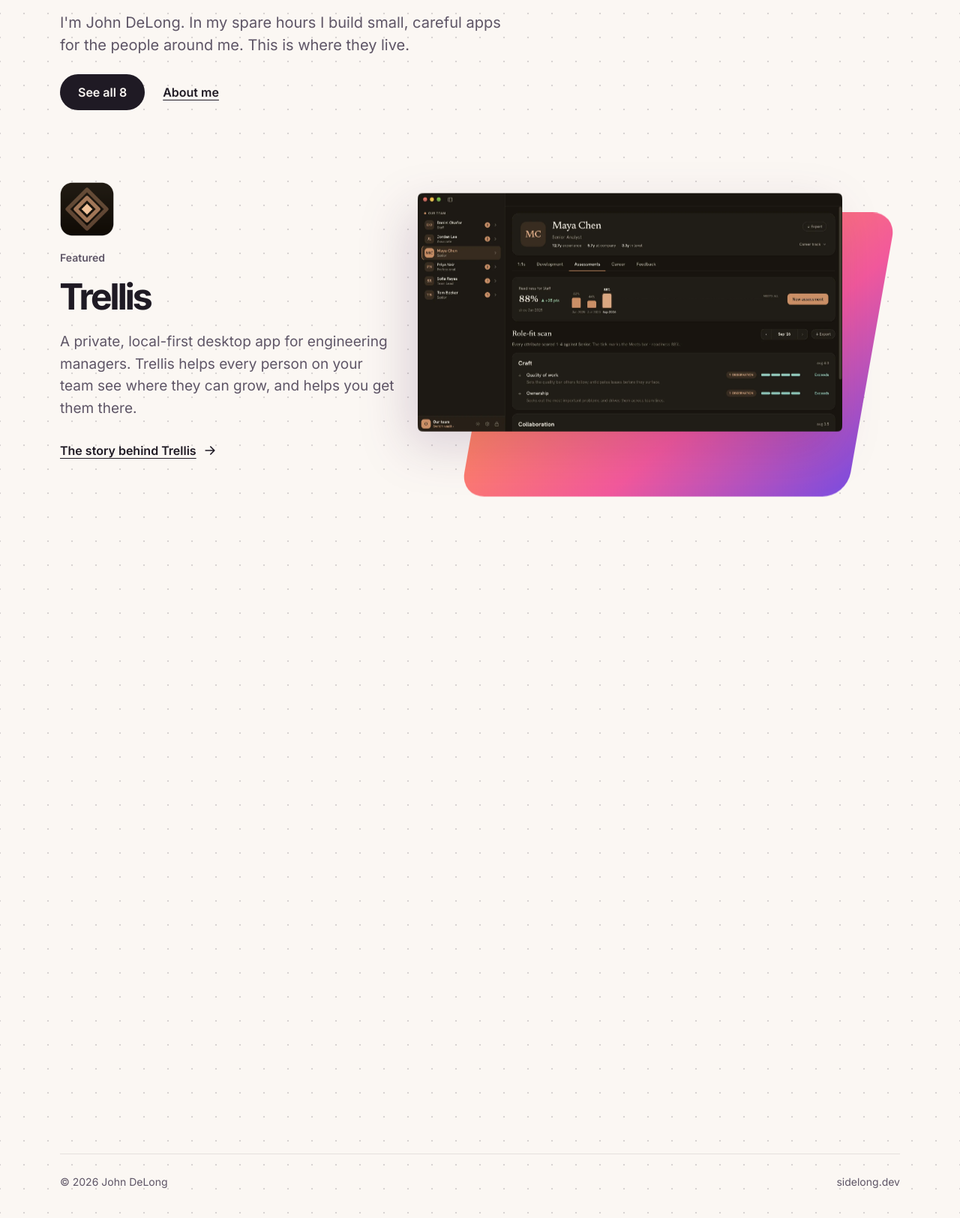
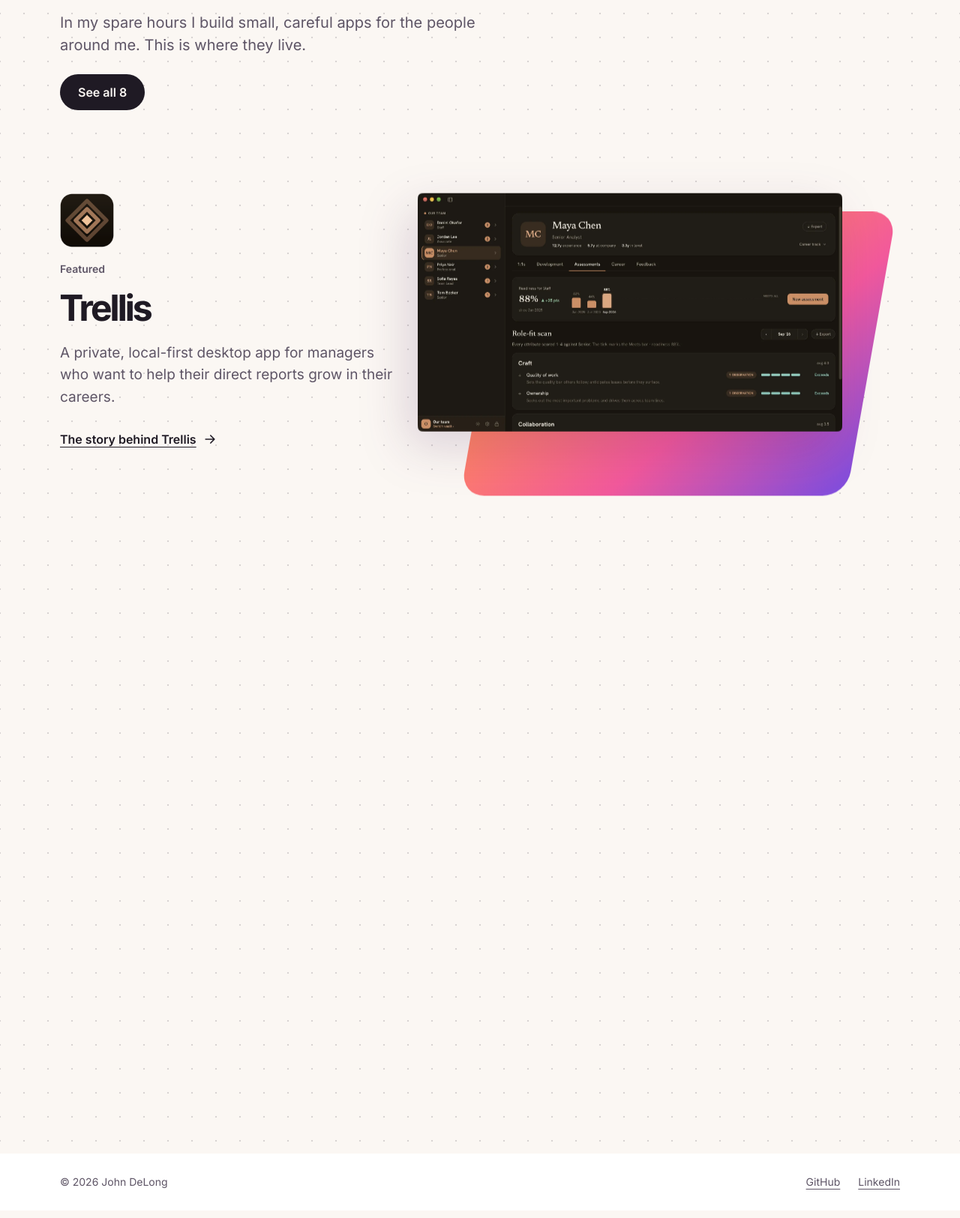
Before and after one commit to johndelong/sidelong.dev, an Astro site: page /apps in a window 1280 px wide. Shown: the part 382-2007 px from the top of the page at 75% size. Built offline with nearby package versions, Linux system fonts and the light colour scheme; Astro itself is replaced by a stand-in of ours.

Commit message:
Lead with About and refine portfolio navigation

```diff
--- a/src/components/Header.astro
+++ b/src/components/Header.astro
@@ -22,9 +22,26 @@ const { id } = Astro.props
     </a>
     {
       here && (
-        <a class="crumb" href={here.href} aria-current={path === here.href ? 'page' : undefined} transition:name="crumb">
+        <a class:list={['crumb', { 'desktop-crumb': others.length > 0 }]} href={here.href} aria-current={path === here.href ? 'page' : undefined} transition:name="crumb">
           {here.label}
         </a>
+      )
+    }
+    {
+      others.length > 0 && (
+        <details class="mobile-nav">
+          <summary class={here ? 'crumb' : undefined} aria-label={here ? `${here.label}, switch category` : undefined}>
+            {here?.label ?? 'Menu'}
+            <svg viewBox="0 0 16 16" aria-hidden="true"><path d="m4 6 4 4 4-4" /></svg>
+          </summary>
+          <nav aria-label="Categories">
+            {open.map((place) => (
+              <a href={place.href} aria-current={path === place.href ? 'page' : place === here ? 'location' : undefined}>
+                {place.label}
+              </a>
+            ))}
+          </nav>
+        </details>
       )
     }
   </div>
@@ -36,3 +53,19 @@ const { id } = Astro.props
     )
   }
 </header>
+
+<script>
+  document.addEventListener('click', (event) => {
+    const menu = document.querySelector<HTMLDetailsElement>('.mobile-nav[open]')
+    if (!menu || !(event.target instanceof Element)) return
+    if (!menu.contains(event.target) || event.target.closest('.mobile-nav nav a')) menu.open = false
+  })
+
+  document.addEventListener('keydown', (event) => {
+    if (event.key !== 'Escape') return
+    const menu = document.querySelector<HTMLDetailsElement>('.mobile-nav[open]')
+    if (!menu || !menu.contains(document.activeElement)) return
+    menu.open = false
+    menu.querySelector('summary')?.focus()
+  })
+</script>
--- a/src/content/apps/trellis.md
+++ b/src/content/apps/trellis.md
@@ -2,14 +2,14 @@
 name: Trellis
 order: 1
 featured: true
-summary: A private, local-first desktop app for engineering managers. Trellis helps every person on your team see where they can grow, and helps you get them there.
-tagline: Helps every person on your team see where they can grow, and helps you get them there.
+summary: A private, local-first desktop app for managers who want to help their direct reports grow in their careers.
+tagline: Help your direct reports see how they can grow in their careers, and give them the support to get there.
 gradient: '#FF8A5B, #E8508A 55%, #7B4AE2'
 icon: /apps/trellis/icon.png
 screenshot: /apps/trellis/assessments.webp
 screenshotAlt: "Trellis showing a sample team member's readiness for the next level: an 88% readiness score with a trend chart, and a role-fit scan scoring each attribute against her current level."
 chips:
-  - For engineering managers
+  - For managers
   - Desktop
   - Local-first
   - Encrypted vault
--- a/src/layouts/Base.astro
+++ b/src/layouts/Base.astro
@@ -30,10 +30,12 @@ const { title, description = site.intro, theme, immersive = false } = Astro.prop
     <div class="page">
       <Header />
       <main><slot /></main>
-      <footer class="wrap">
-        <div class="footer">
+      <footer class="footer">
+        <div class="wrap footer-inner">
           <span>© {new Date().getFullYear()} {site.author}</span>
-          <span>sidelong.dev</span>
+          <nav class="footer-links" aria-label="Social profiles">
+            {site.contact.map((item) => <a href={item.href}>{item.label}</a>)}
+          </nav>
         </div>
       </footer>
     </div>
--- a/src/pages/apps/index.astro
+++ b/src/pages/apps/index.astro
@@ -5,23 +5,22 @@ import AppIcon from '../../components/AppIcon.astro'
 import Arrow from '../../components/Arrow.astro'
 import Shot from '../../components/Shot.astro'
 import Stage from '../../components/Stage.astro'
-import { site } from '../../site'
 
 const apps = (await getCollection('apps')).sort((a, b) => a.data.order - b.data.order)
 const featured = apps.find((app) => app.data.featured) ?? apps[0]
 const others = apps.filter((app) => app !== featured)
+const description = 'In my spare hours I build small, careful apps for the people around me. This is where they live.'
 ---
 
-<Base title="Software">
+<Base title="Software" description={description}>
   <section class="wrap" style="padding-top: 104px; padding-bottom: 96px">
     <div class="cols">
       <div class="s8 stack" style="--gap: 24px">
         <p class="eyebrow in" style="--i: 1">Software</p>
         <h1 class="h1 in" style="--i: 2">Software made on the side, seen from an <em>angle.</em></h1>
-        <p class="lede in" style="--i: 3">I'm {site.author}. {site.intro}</p>
+        <p class="lede in" style="--i: 3">{description}</p>
         <div class="actions in" style="--i: 5">
           <a class="button" href="#apps">See all {apps.length}</a>
-          <a class="link" href="/about">About me</a>
         </div>
       </div>
     </div>
--- a/src/pages/index.astro
+++ b/src/pages/index.astro
@@ -94,6 +94,7 @@ const places = site.places
 
 <script>
   import { navigate } from 'astro:transitions/client'
+  import { site } from '../site'
   import { covering, grow, reveal, shrinkInto } from '../scripts/veil'
 
   const calm = matchMedia('(prefers-reduced-motion: reduce)')
@@ -211,7 +212,7 @@ const places = site.places
     }
     if (inside && front !== kept) {
       kept = front
-      sessionStorage.setItem('sidelong-door', String(front))
+      sessionStorage.setItem('sidelong-door-label', site.places[front].label)
     }
   }
   const request = () => {
@@ -282,7 +283,8 @@ const places = site.places
     firstVisit = false
     const room = fromLoad ? reloaded && wasAt === 'room' : !!sessionStorage.getItem('sidelong-entered')
     // In the room, the door you last had at the front is there again
-    front = room ? wrap(Number(sessionStorage.getItem('sidelong-door')) || 0, count) : 0
+    const savedDoor = sessionStorage.getItem('sidelong-door-label')
+    front = room ? Math.max(0, site.places.findIndex((place) => place.label === savedDoor)) : 0
     document.getElementById('scroller')?.addEventListener('scroll', request, { passive: true })
     scene.addEventListener('scroll', request, { passive: true })
     scene.addEventListener('scroll', settled, { passive: true })
--- a/src/scripts/veil.ts
+++ b/src/scripts/veil.ts
@@ -113,9 +113,10 @@ export async function shrinkInto(slab: HTMLElement) {
 document.addEventListener('astro:before-preparation', (e) => {
   const to = pathOf(e.to)
   const from = pathOf(e.from)
-  if (to !== '/' || from === '/' || calm.matches) return
+  if (to !== '/' || from === '/') return
   const i = placeFor(from)
-  if (i >= 0) sessionStorage.setItem('sidelong-door', String(i))
+  if (i >= 0) sessionStorage.setItem('sidelong-door-label', site.places[i].label)
+  if (calm.matches) return
   const colors = i >= 0 ? site.places[i].colors : ''
   const panel = make(colors ? `linear-gradient(135deg, ${colors})` : 'var(--ground)')
   Object.assign(panel.style, frame(screen()))
--- a/src/site.ts
+++ b/src/site.ts
@@ -1,19 +1,17 @@
-// Site-wide details. Replace the bracketed placeholders.
 export const site = {
   name: 'sidelong',
   author: 'John DeLong',
-  intro: 'In my spare hours I build small, careful apps for the people around me. This is where they live.',
+  intro: 'A personal site by John DeLong about the things he makes and the interests he pursues on the side.',
   // The doors on the home page, in the order they come round the ring.
   // A place without an href is shown but not yet open. ink: dark text, for doors with light colours.
   places: [
+    { label: 'About', href: '/about', colors: '#FFD9E4, #FF8FB0 45%, #C4365F', ink: true },
     { label: 'Software', href: '/apps', colors: '#FFC9A3 0%, #FF8266 34%, #F2599C 64%, #7C4DE0 100%' },
     { label: 'Making', href: '', colors: '#FFE0A8, #FFB347 40%, #FF6B5E', ink: true },
     { label: 'Photography', href: '/photography', colors: '#C8F0D8, #5CC8A0 45%, #2F8F9D', ink: true },
     { label: 'Odds & ends', href: '', colors: '#D9C8FF, #9B6BFF 45%, #4BA3F5' },
-    { label: 'About', href: '/about', colors: '#FFD9E4, #FF8FB0 45%, #C4365F', ink: true },
   ],
   contact: [
-    { label: '[your email]', href: '#' },
     { label: 'GitHub', href: 'https://github.com/johndelong' },
     { label: 'LinkedIn', href: 'https://www.linkedin.com/in/johnnydelong/' },
   ],
--- a/src/styles/global.css
+++ b/src/styles/global.css
@@ -274,15 +274,139 @@ a:hover {
   color: var(--muted);
 }
 
+.mobile-nav {
+  display: none;
+}
+
+@media (max-width: 680px) {
+  .header .nav,
+  .desktop-crumb {
+    display: none;
+  }
+
+  .header .trail,
+  .header .crumb {
+    gap: 8px;
+  }
+
+  .header .brand {
+    flex-shrink: 0;
+    gap: 6px;
+    font-size: 20px;
+  }
+
+  .header .brand svg {
+    width: 24px;
+    height: 24px;
+  }
+
+  .header .crumb {
+    font-size: 14px;
+    overflow-wrap: anywhere;
+  }
+
+  .mobile-nav {
+    position: relative;
+    z-index: 2;
+    display: block;
+    min-width: 0;
+  }
+
+  .mobile-nav summary {
+    display: flex;
+    align-items: center;
+    gap: 8px;
+    min-height: 44px;
+    padding-inline-end: 6px;
+    border-radius: 8px;
+    color: var(--ink);
+    font-size: 14px;
+    font-weight: 500;
+    list-style: none;
+    cursor: pointer;
+  }
+
+  .mobile-nav summary::-webkit-details-marker {
+    display: none;
+  }
+
+  .mobile-nav summary svg {
+    flex-shrink: 0;
+    width: 14px;
+    height: 14px;
+    fill: none;
+    stroke: currentColor;
+    stroke-width: 1.5;
+    stroke-linecap: round;
+    stroke-linejoin: round;
+  }
+
+  .mobile-nav[open] summary svg {
+    transform: rotate(180deg);
+  }
+
+  .mobile-nav nav {
+    position: absolute;
+    top: calc(100% + 4px);
+    left: 0;
+    min-width: 160px;
+    padding: 4px;
+    border: 1px solid var(--line);
+    border-radius: 12px;
+    background: var(--surface);
+    box-shadow: 0 8px 24px var(--shadow);
+  }
+
+  .mobile-nav a {
+    display: flex;
+    align-items: center;
+    min-height: 44px;
+    padding-inline: 12px;
+    border-radius: 8px;
+    color: var(--muted);
+    font-weight: 500;
+    text-decoration: none;
+  }
+
+  .mobile-nav a:hover,
+  .mobile-nav a:focus-visible,
+  .mobile-nav a[aria-current] {
+    background: var(--ground);
+    color: var(--ink);
+  }
+}
+
 .footer {
+  background: var(--surface);
+  color: var(--muted);
+  font-size: 14px;
+}
+
+.footer .footer-inner {
   display: flex;
   flex-wrap: wrap;
+  align-items: center;
   justify-content: space-between;
-  gap: 16px;
-  padding: 28px 0 40px;
-  border-top: 1px solid var(--line);
-  font-size: 14px;
-  color: var(--muted);
+  gap: 0 24px;
+  padding-block: 16px;
+}
+
+.footer-links {
+  display: flex;
+  flex-wrap: wrap;
+  gap: 0 24px;
+}
+
+.footer-links a {
+  display: inline-flex;
+  align-items: center;
+  min-height: 44px;
+  color: inherit;
+  text-underline-offset: 0.25em;
+}
+
+.footer-links a:hover {
+  color: var(--ink);
 }
 
 /* Links and buttons */
```
Also changed, not shown: src/pages/about.astro (+1 -32 lines).
